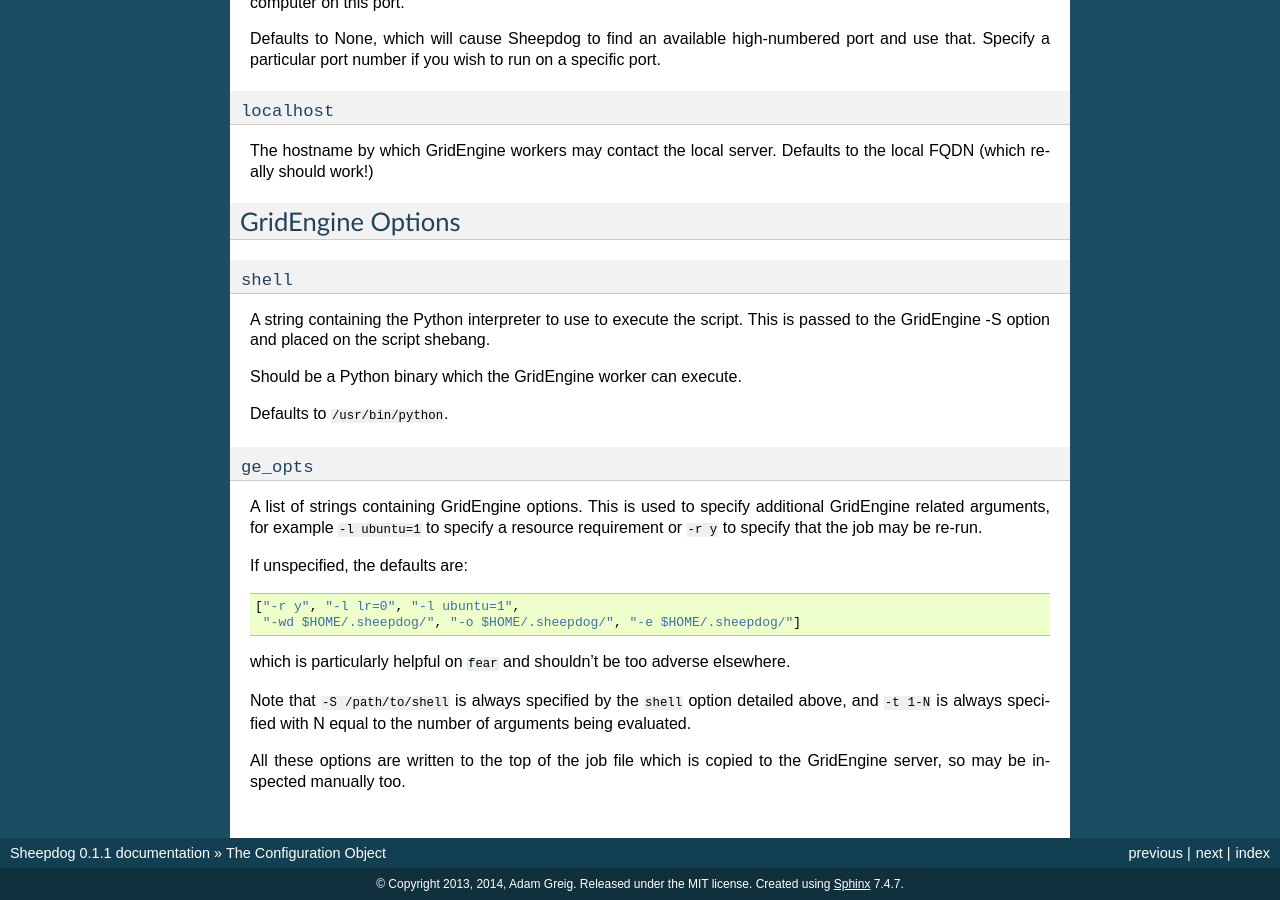
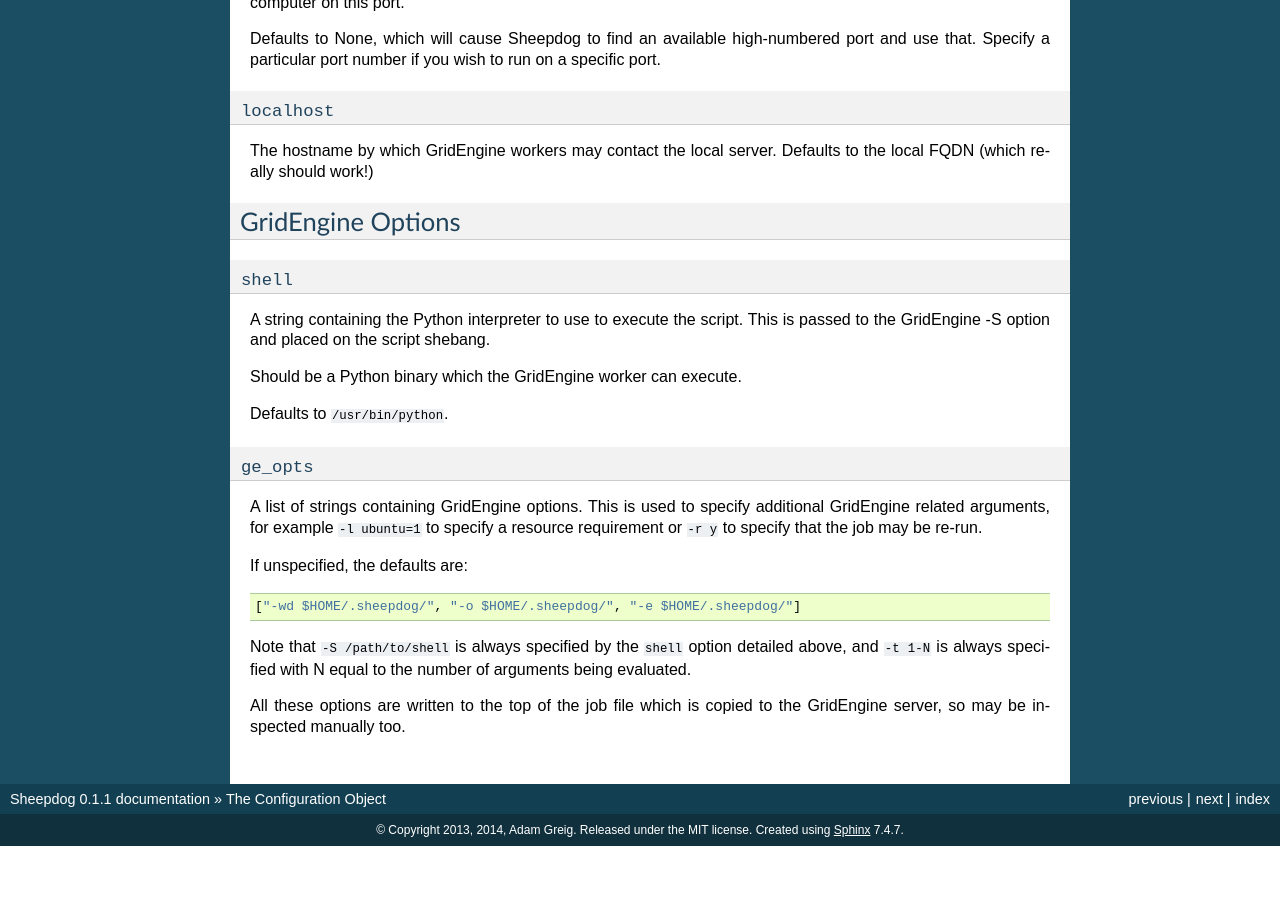
Before and after one commit to adamgreig/sheepdog, a Sphinx documentation site: the page built from docs/configuration.rst, in a window 1280 px wide and 900 px high, scrolled down 923 px. Built offline with Sphinx 7.4.7, drawn with Linux system fonts in a browser that asks for light colours; after the commit the page ends 1769 px from its top, so only the background shows below that.

Commit message:
Don't include fear-related default ge opts as they break other GEs. Closes 19

```diff
--- a/docs/configuration.rst
+++ b/docs/configuration.rst
@@ -74,11 +74,7 @@ If unspecified, the defaults are:
 
 .. code-block:: python
 
-    ["-r y", "-l lr=0", "-l ubuntu=1",
-     "-wd $HOME/.sheepdog/", "-o $HOME/.sheepdog/", "-e $HOME/.sheepdog/"]
-
-which is particularly helpful on ``fear`` and shouldn't be too adverse
-elsewhere.
+    ["-wd $HOME/.sheepdog/", "-o $HOME/.sheepdog/", "-e $HOME/.sheepdog/"]
 
 Note that ``-S /path/to/shell`` is always specified by the ``shell`` option
 detailed above, and ``-t 1-N`` is always specified with N equal to the number
--- a/docs/quickstart.rst
+++ b/docs/quickstart.rst
@@ -59,7 +59,7 @@ Here's what it looks like:
     ...    return a + b
     ...
     >>> args = [(1, 1), (1, 2), (2, 2)]
-    >>> conf = {"host": "fear"}
+    >>> conf = {"host": "fear", "ge_opts": ["-l ubuntu=1", "-l lr=0"]}
     >>> sheepdog.map_sync(f, args, conf)
     [2, 3, 4]
 
```
Also changed, not shown: sheepdog/__init__.py (+3 -4 lines).
